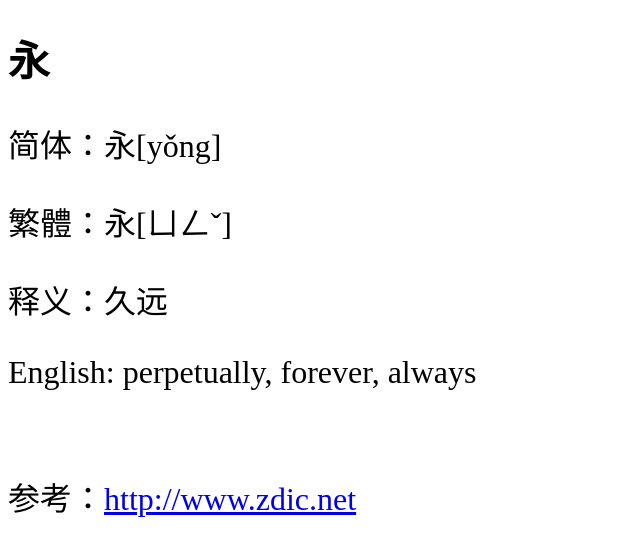
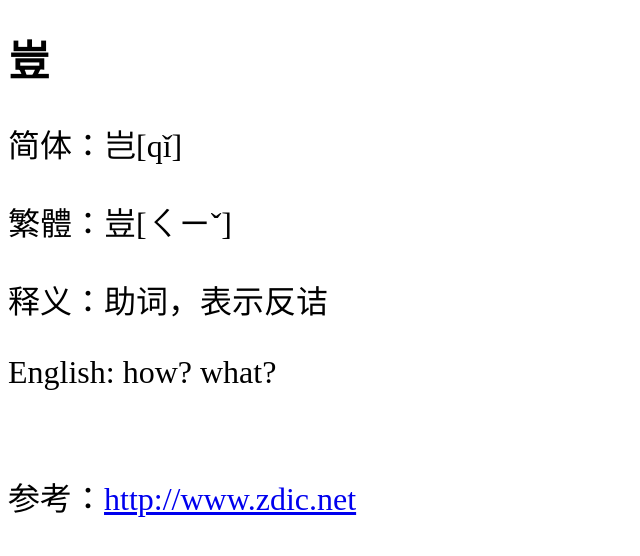
Before and after one commit to shengzhe/livecalligraphy, a Jekyll site: the page built from _posts/2012-08-31-LanTing-231.html, in a window 1280 px wide. Shown: the top 556 px of the page, without its empty margins (0-640 px from the left). Built offline with Jekyll 4.4.1, drawn with Linux system fonts in a browser that asks for light colours; Markdown is read by kramdown in place of the engine named in the settings.

Commit message:
Update 2012-08-31-LanTing-231.html

```diff
--- a/_posts/2012-08-31-LanTing-231.html
+++ b/_posts/2012-08-31-LanTing-231.html
@@ -1,11 +1,11 @@
 ---
 layout: default
-title: 兰亭集序第1个字 (1st character of Lan Ting)
+title: 兰亭集序第231个字 (231st character of Lan Ting)
 ---
-<h1>永</h1>
-<p>简体：永[yǒng]</p>
-<p>繁體：永[ㄩㄥˇ]</p>
-<p>释义：久远</p>
-<p>English: perpetually, forever, always</p>
+<h1>豈</h1>
+<p>简体：岂[qǐ]</p>
+<p>繁體：豈[ㄑㄧˇ]</p>
+<p>释义：助词，表示反诘</p>
+<p>English: how? what?</p>
 <br/>
-<p>参考：<a href="http://www.zdic.net/zd/zi/ZdicE6ZdicB0ZdicB8.htm">http://www.zdic.net</a></p>
+<p>参考：<a href="http://www.zdic.net/z/18/js/5C82.htm">http://www.zdic.net</a></p>
```
